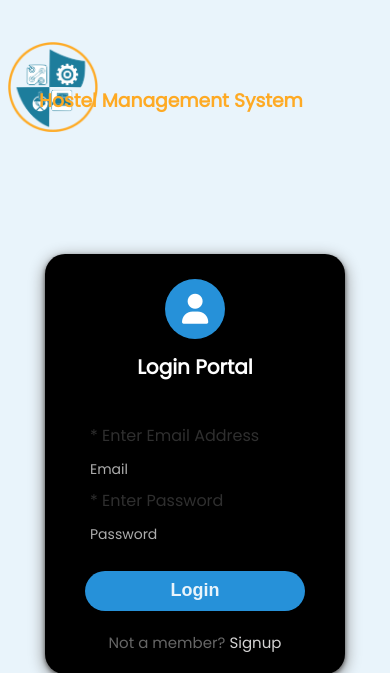
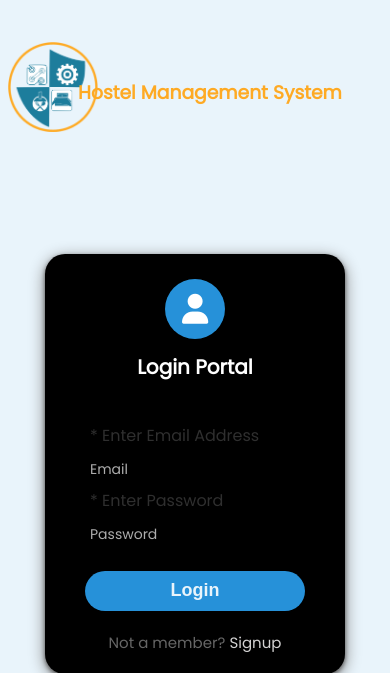
Before and after one commit to UsamaRajput/rms, a PHP site: page /rms/login.php in a window 390 px wide. Shown: the top 673 px of the page. Run offline with PHP 8.4, Linux system fonts and the light colour scheme; some libraries are stand-ins or nearby versions.

Commit message:
addition

```diff
--- a/assets/css/login.css
+++ b/assets/css/login.css
@@ -212,6 +212,12 @@ background-color: #000000;
     .center h1 {
         font-size: 20px;
     }
+    .main{
+        position: absolute;
+        top: 7%;
+        left: 20%;
+        color: #feaa24;
+    }
 
     .fa-solid {
         color: #ffffff;
@@ -252,3 +258,12 @@ background-color: #000000;
     }
 
 }
+@media screen and (max-width: 950px) {
+    .main{
+        position: absolute;
+        top: 7%;
+        left: 20%;
+        color: #feaa24;
+    }
+
+}
```
